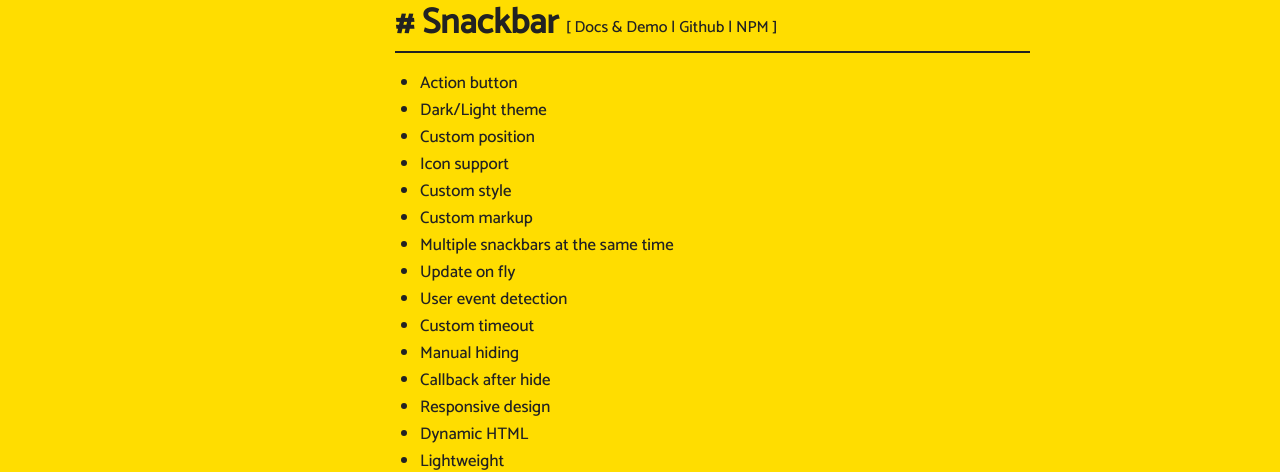
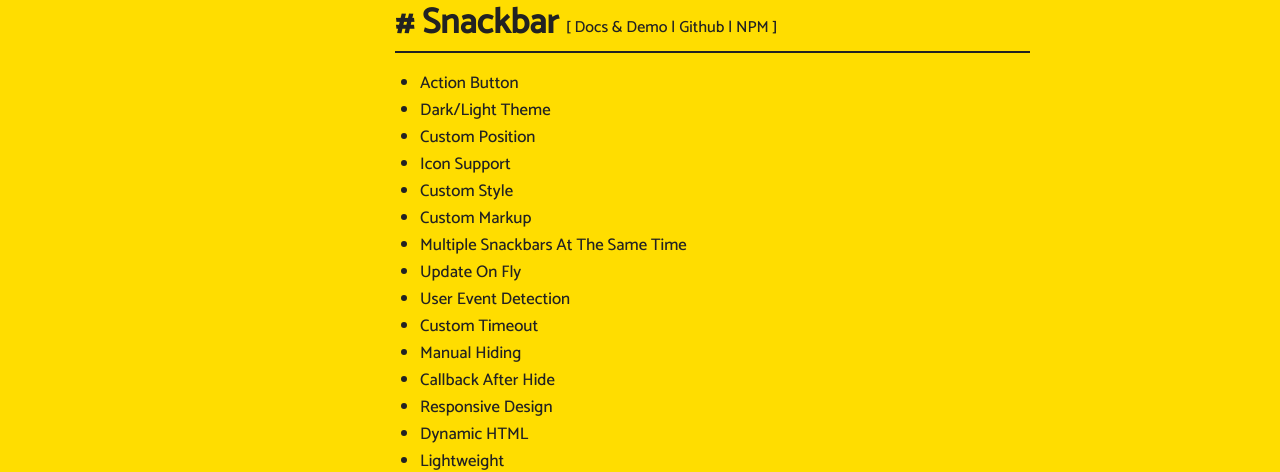
Before and after one commit to MostafaMDZH/Awesome-Components-Website, a Next.js app: page / in a window 1280 px wide. Shown: the part 302-774 px from the top of the page. Built offline with nearby package versions, Linux system fonts and the light colour scheme.

Commit message:
[deployment auto commit]

```diff
--- a/pages/index.js
+++ b/pages/index.js
@@ -52,19 +52,19 @@
                             &nbsp;]
                         </div>
                         <ul className='features'>
-                            <li>Action button</li>
-                            <li>Dark/Light theme</li>
-                            <li>Custom position</li>
-                            <li>Icon support</li>
-                            <li>Custom style</li>
-                            <li>Custom markup</li>
-                            <li>Multiple snackbars at the same time</li>
-                            <li>Update on fly</li>
-                            <li>User event detection</li>
-                            <li>Custom timeout</li>
-                            <li>Manual hiding</li>
-                            <li>Callback after hide</li>
-                            <li>Responsive design</li>
+                            <li>Action Button</li>
+                            <li>Dark/Light Theme</li>
+                            <li>Custom Position</li>
+                            <li>Icon Support</li>
+                            <li>Custom Style</li>
+                            <li>Custom Markup</li>
+                            <li>Multiple Snackbars At The Same Time</li>
+                            <li>Update On Fly</li>
+                            <li>User Event Detection</li>
+                            <li>Custom Timeout</li>
+                            <li>Manual Hiding</li>
+                            <li>Callback After Hide</li>
+                            <li>Responsive Design</li>
                             <li>Dynamic HTML</li>
                             <li>Lightweight</li>
                         </ul>
@@ -105,16 +105,16 @@
                             &nbsp;]
                         </div>
                         <ul className='features'>
-                            <li>Custom position</li>
-                            <li>Dark/Light theme</li>
-                            <li>Custom style</li>
-                            <li>Custom markup</li>
-                            <li>Update on fly</li>
-                            <li>User event detection</li>
-                            <li>Custom timeout</li>
-                            <li>Manual hiding</li>
-                            <li>Callback after hide</li>
-                            <li>Responsive design</li>
+                            <li>Custom Position</li>
+                            <li>Dark/Light Theme</li>
+                            <li>Custom Style</li>
+                            <li>Custom Markup</li>
+                            <li>Update On Fly</li>
+                            <li>User Event Detection</li>
+                            <li>Custom Timeout</li>
+                            <li>Manual Hiding</li>
+                            <li>Callback After Hide</li>
+                            <li>Responsive Design</li>
                             <li>Dynamic HTML</li>
                             <li>Lightweight</li>
                         </ul>
```
Also changed, not shown: 2 other files (tests, documents, lock files or other folders).
